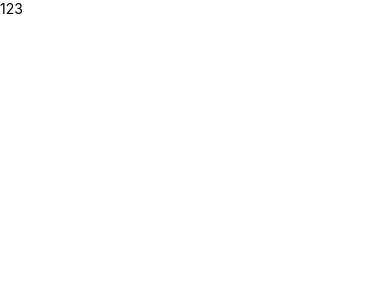
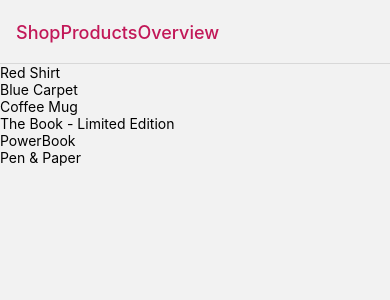
Before and after one commit to liberty2217/ShopApp, a React Native app: screen / in a window 390 px wide. Shown: the top 300 px of the page. Built offline with nearby package versions, Linux system fonts and the light colour scheme.

Commit message:
feat: add first shop navigator

```diff
--- a/App.tsx
+++ b/App.tsx
@@ -15,8 +15,14 @@ import { GestureHandlerRootView } from 'react-native-gesture-handler';
 import { SafeAreaProvider } from 'react-native-safe-area-context';
 import { combineReducers, createStore } from '@reduxjs/toolkit';
 import { Provider } from 'react-redux';
+import { productsReducer } from './src/store/reducers/products';
+import { ShopNavigator } from './src/navigation/ShopNavigator';
 
-// const rootReducer = combineReducers();
+const rootReducer = combineReducers({
+  products: productsReducer,
+});
+
+const store = createStore(rootReducer);
 
 const s = StyleSheet.create({
   gestureWrapper: { flex: 1 },
@@ -24,13 +30,13 @@ const s = StyleSheet.create({
 
 const App = () => {
   return (
-    <SafeAreaProvider>
+    <Provider store={store}>
       <GestureHandlerRootView style={s.gestureWrapper}>
         <NavigationContainer>
-          <Text>123</Text>
+          <ShopNavigator />
         </NavigationContainer>
       </GestureHandlerRootView>
-    </SafeAreaProvider>
+    </Provider>
   );
 };
 
--- a/package.json
+++ b/package.json
@@ -4,6 +4,7 @@
   "dependencies": {
     "@react-native-community/eslint-config": "^2.0.0",
     "@react-navigation/native": "^6.0.6",
+    "@react-navigation/native-stack": "^6.2.5",
     "@reduxjs/toolkit": "^1.7.1",
     "eslint": "^7.32.0",
     "react": "^17.0.2",
--- /dev/null
+++ b/src/constants/index.ts
@@ -0,0 +1,4 @@
+export const Colors = {
+  primary: '#C21858',
+  accent: '#FFC107',
+};
--- /dev/null
+++ b/src/navigation/ShopNavigator.tsx
@@ -0,0 +1,21 @@
+import React from 'react';
+import { createNativeStackNavigator } from '@react-navigation/native-stack';
+import { Colors } from '../constants';
+import { ShopProductsOverviewScreen } from '../screens/ShopProductsOverview';
+import { Platform } from 'react-native';
+
+const Shop = createNativeStackNavigator();
+
+export const ShopNavigator: React.FC = () => {
+  return (
+    <Shop.Navigator
+      initialRouteName="ShopProductsOverview"
+      screenOptions={{
+        headerStyle: { backgroundColor: Platform.OS === 'android' ? Colors.primary : '' },
+        headerTintColor: Platform.OS === 'android' ? 'white' : Colors.primary,
+      }}
+    >
+      <Shop.Screen name="ShopProductsOverview" component={ShopProductsOverviewScreen} />
+    </Shop.Navigator>
+  );
+};
--- a/src/screens/ShopProductOverview/index.tsx
+++ /dev/null
@@ -1,6 +0,0 @@
-import React from 'react';
-import { FlatList } from 'react-native';
-
-const ShopProductOverviewScreen = props => {
-  return <FlatList />;
-};
--- /dev/null
+++ b/src/screens/ShopProductsOverview/index.tsx
@@ -0,0 +1,9 @@
+import React from 'react';
+import { FlatList, Text } from 'react-native';
+import { useSelector } from 'react-redux';
+
+export const ShopProductsOverviewScreen = (props) => {
+  const products = useSelector((state) => state.products.availableProducts);
+
+  return <FlatList data={products} renderItem={(itemData) => <Text>{itemData.item.title}</Text>} />;
+};
--- a/src/store/reducers/products.ts
+++ b/src/store/reducers/products.ts
@@ -2,9 +2,9 @@ import { PRODUCTS } from '../../data/dummy-data';
 
 const initialState = {
   availableProducts: PRODUCTS,
-  useProducts: PRODUCTS.filter(product => product.id === 'u1'),
+  useProducts: PRODUCTS.filter((product) => product.id === 'u1'),
 };
 
-export const products = (state = initialState, action) => {
+export const productsReducer = (state = initialState, action) => {
   return state;
 };
```
Also changed, not shown: src/screens/ShopProductsOverview/styles.ts (added), 2 other files (tests, documents, lock files or other folders).
